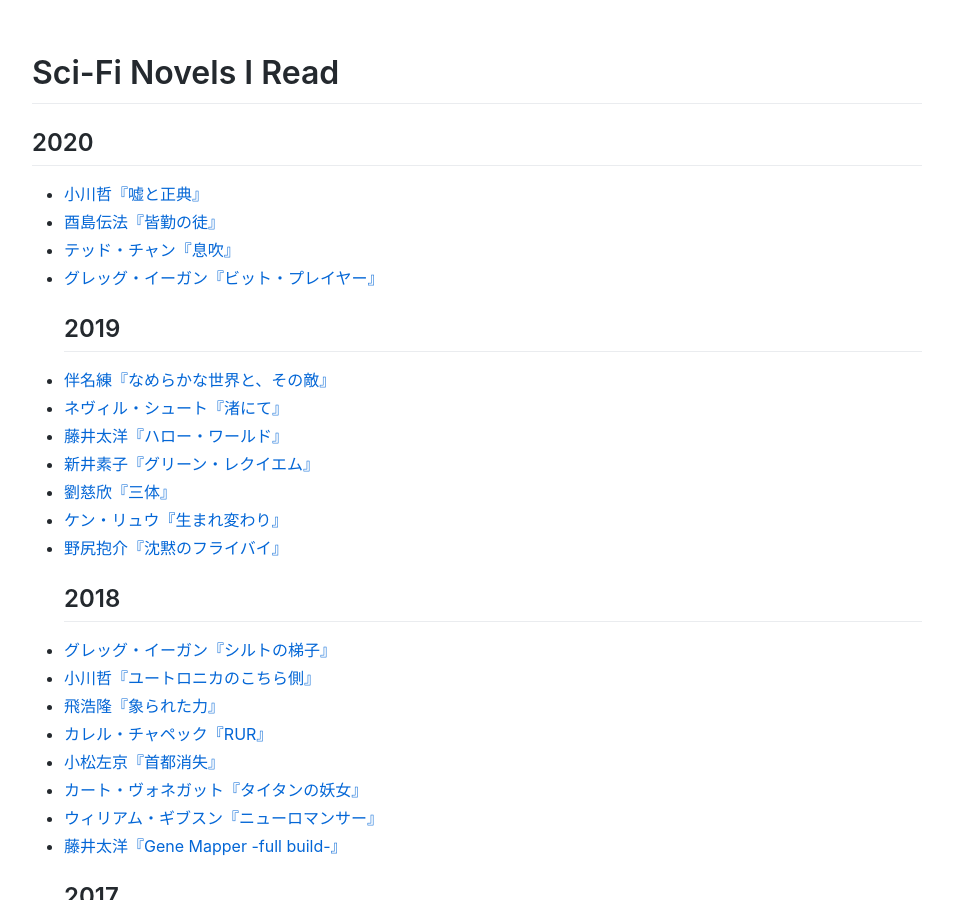
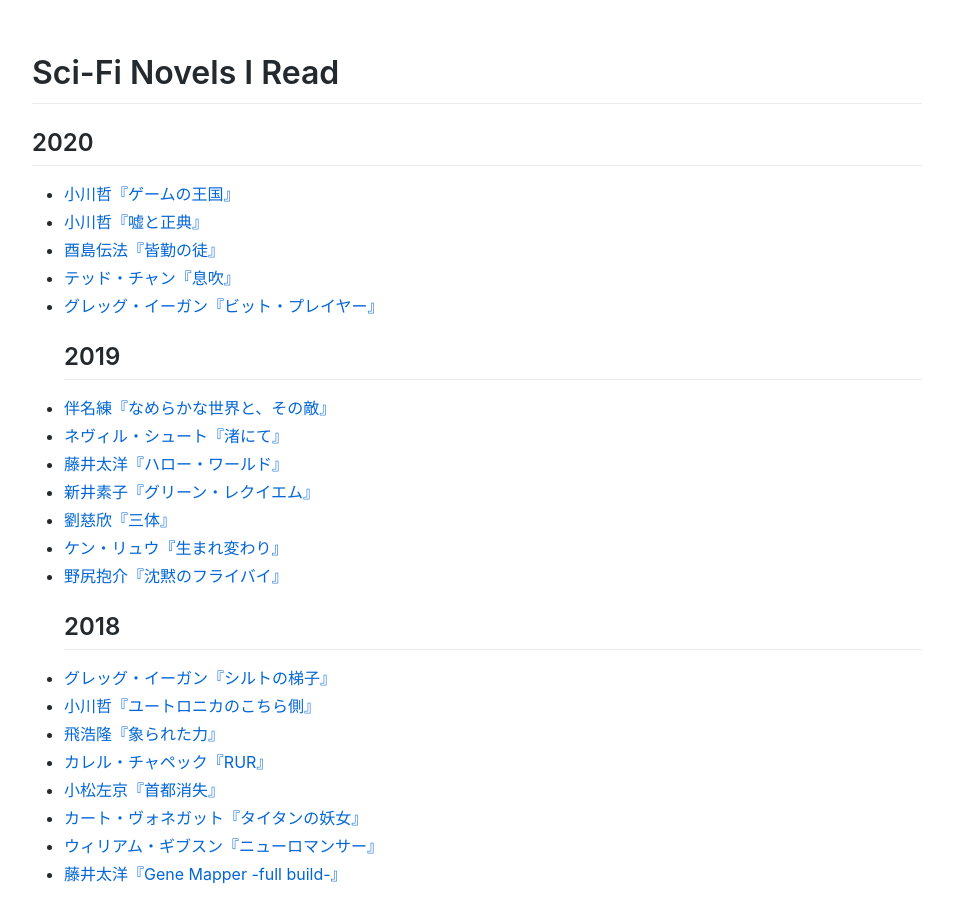
Before and after one commit to sankichi92/sankichi.net, a Jekyll site: the page built from sci-fi.md, in a window 1280 px wide and 900 px high. Shown: the whole window, without its empty margins (163-1116 px from the left). Built offline with Jekyll 4.4.1, drawn with Linux system fonts in a browser that asks for light colours; our own code applies the rules of GitHub Pages for plain Markdown files.

Commit message:
小川哲『ゲームの王国』

```diff
--- a/_data/sci-fi-novels.yml
+++ b/_data/sci-fi-novels.yml
@@ -1,3 +1,8 @@
+- title: ゲームの王国
+  author: 小川哲
+  asin: B0823TNQNY
+  date: 2020-04-23
+
 - title: 嘘と正典
   author: 小川哲
   asin: B07XTDGFNQ
```
